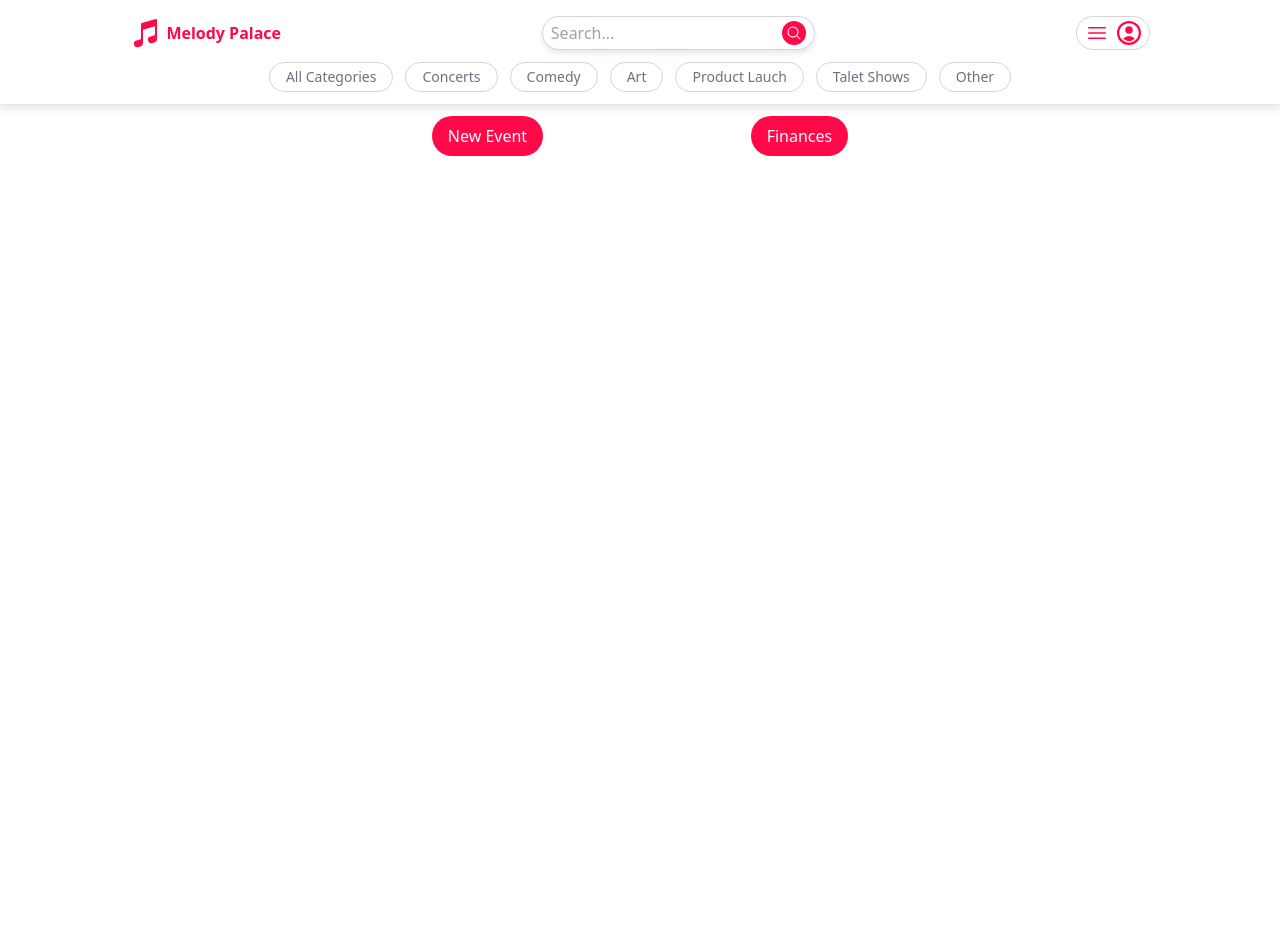
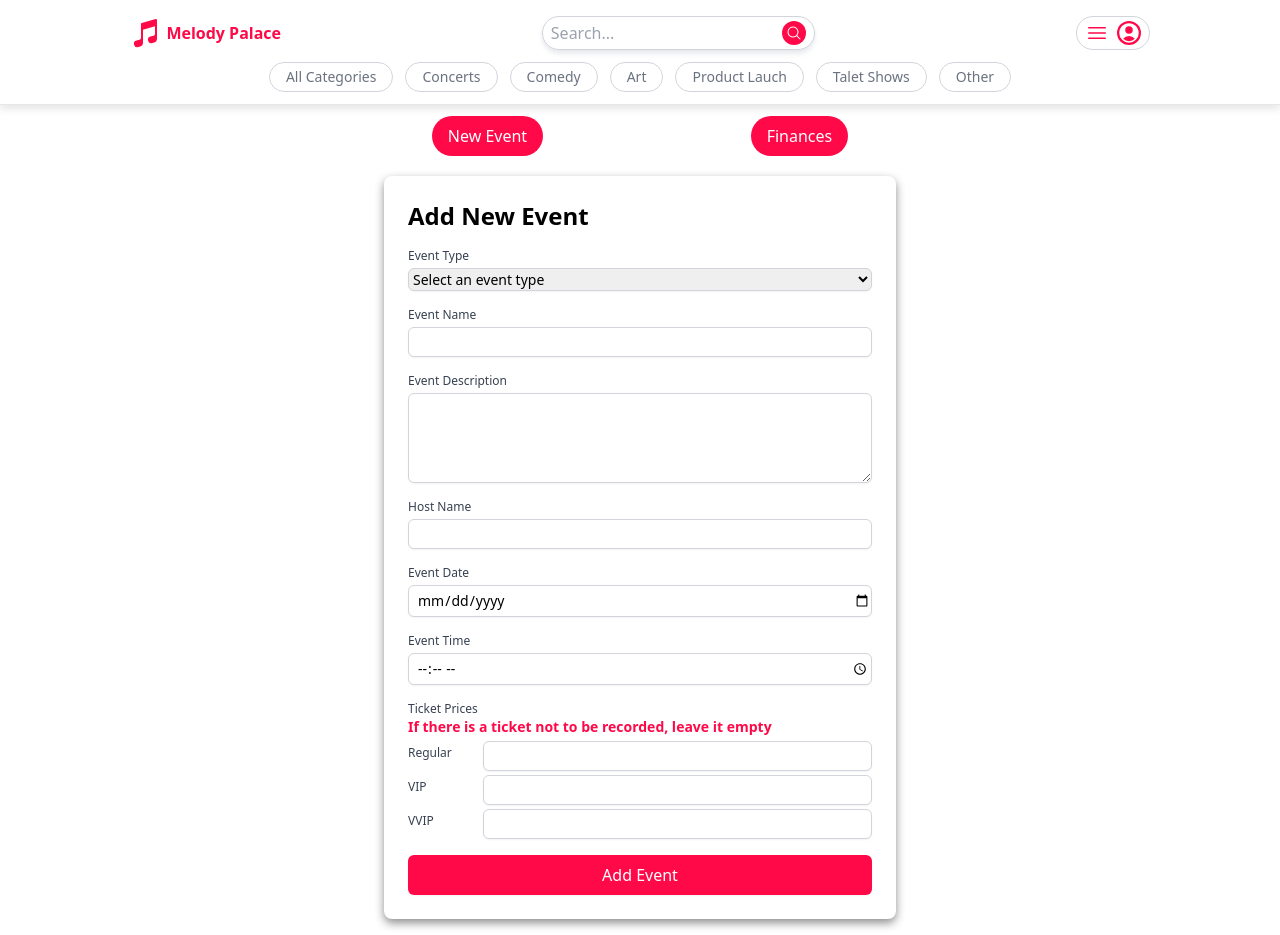
Before and after one commit to Kobia68/Melody-Palace, a React (Vite) app in the folder client-ui/: page /adminprofile in a window 1280 px wide. Before the commit the page ends 800 px from the top, so only its background shows below. Built offline with nearby package versions, Linux system fonts and the light colour scheme.

Commit message:
A minor change on the Links in the AdminProfileLinks component

```diff
--- a/client-ui/src/App.jsx
+++ b/client-ui/src/App.jsx
@@ -26,7 +26,7 @@ function App() {
         <Route index element={<Indexpage />} />
         <Route path="/eventdetails" element={<EventDetails />} />
         <Route path="/adminprofile" element={<AdminProfileLayout />}>
-          <Route index path='newevent' element={<NewEvent />}/>
+          <Route index element={<NewEvent />}/>
           <Route path="finances" element={<Finances />}/>
         </Route>
         <Route path="/profile" element={<ProfileLayout />}>
--- a/client-ui/src/Components/AdminPages/AdminProfileLinks.jsx
+++ b/client-ui/src/Components/AdminPages/AdminProfileLinks.jsx
@@ -6,7 +6,7 @@ export const AdminProfileLinks = () => {
     <div className="flex justify-around pt-5 w-1/2 mx-auto mt-20">
       <Link
         className="bg-primary text-white rounded-full px-4 py-2"
-        to="newevent"
+        to=""
       >
         New Event
       </Link>
```
